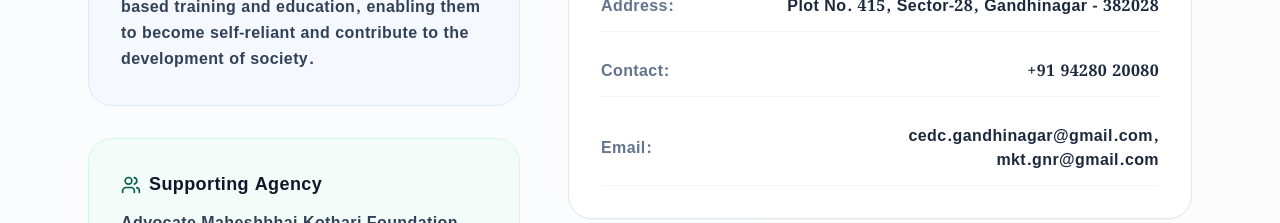
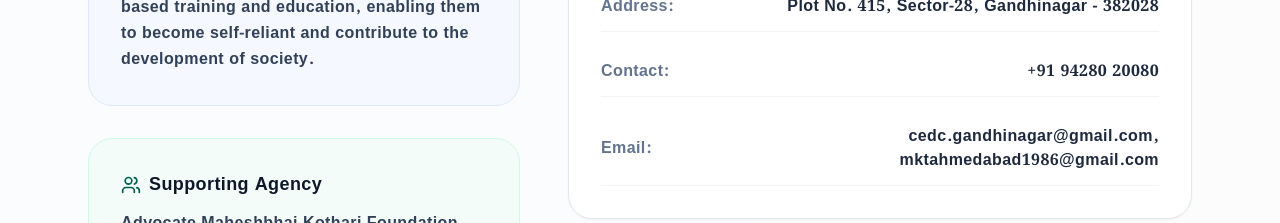
Before and after one commit to Pritesh55/ngo-website-v3, a Next.js app: page /projects/ISDS in a window 1280 px wide. Shown: the part 2140-2363 px from the top of the page. Built offline with nearby package versions, Linux system fonts and the light colour scheme.

Commit message:
Update projects.js

```diff
--- a/src/data/projects.js
+++ b/src/data/projects.js
@@ -222,7 +222,7 @@
       "Process": "Skill-based training, Soft skills development, 100% placement assistance.",
       "Address": "Plot No. 415, Sector-28, Gandhinagar - 382028",
       "Contact": "+91 94280 20080",
-      "Email": "cedc.gandhinagar@gmail.com, mkt.gnr@gmail.com",
+      "Email": "cedc.gandhinagar@gmail.com, mktahmedabad1986@gmail.com",
       "Activities": [
         "Certificate Course in Banking & Financial Services (3 Months, Eligibility: Graduate)",
         "Certificate Course in Retail Management (3 Months, Eligibility: 12th Pass)",
```
